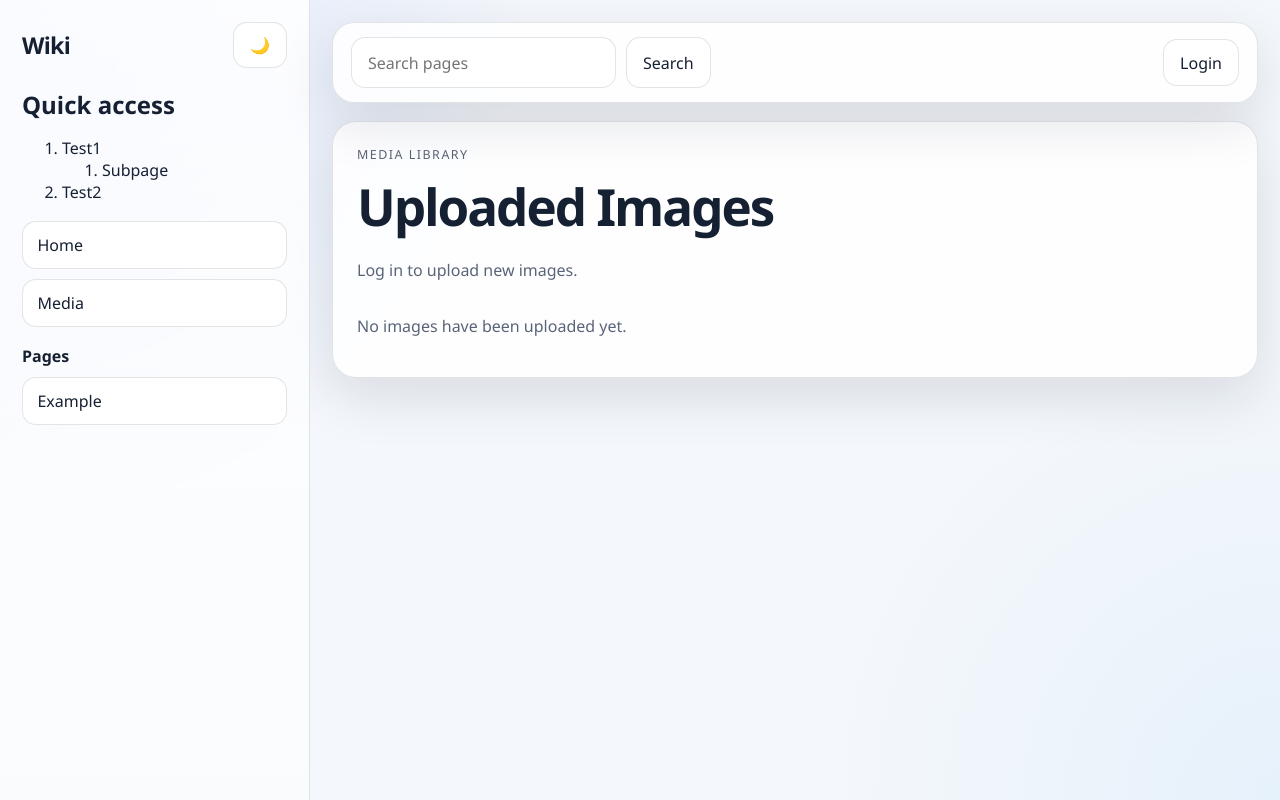
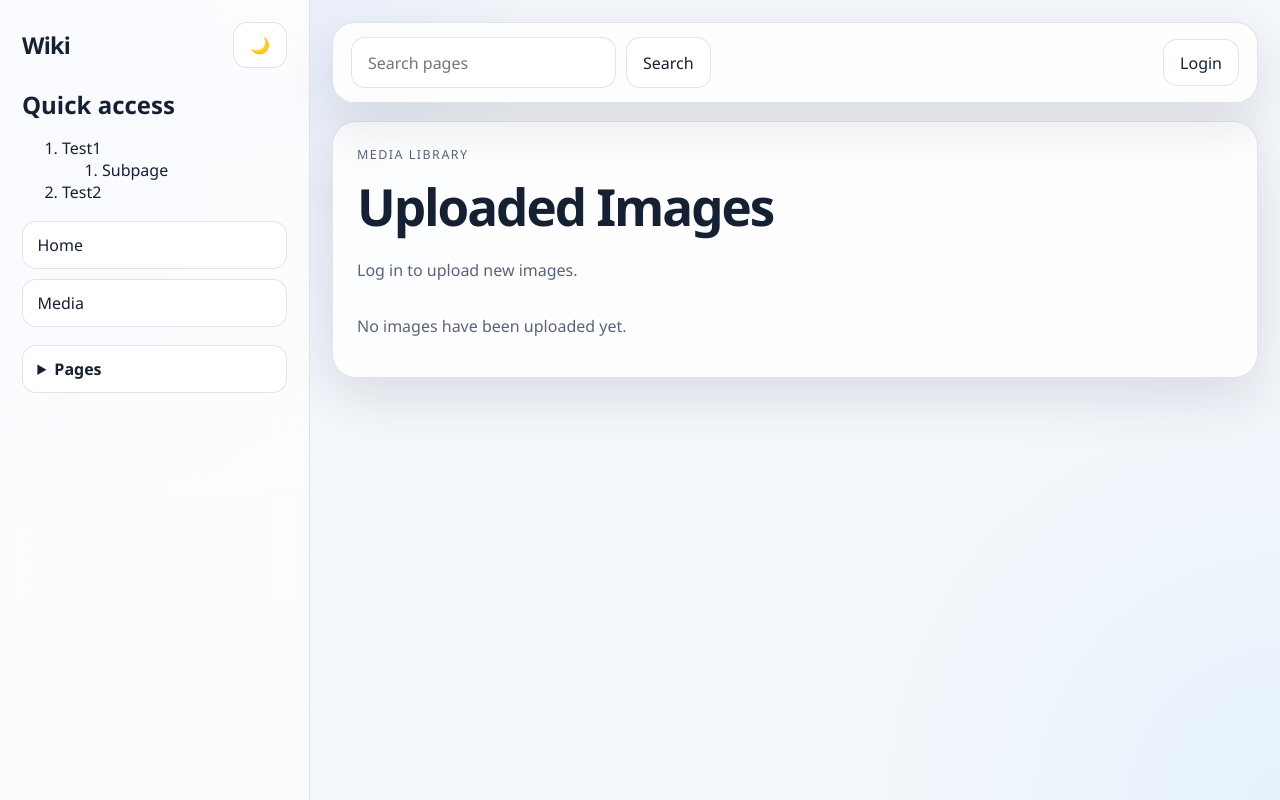
Before and after one commit to MarcosNoDeFotos/python_markdown_wiki, a Flask app: page /media in a window 1280 px wide. Run offline with Flask 3, Linux system fonts and the light colour scheme; data comes from the database, SQL or seed files in the repository.

Commit message:
se modifican las rutas de acceso para que sean totalmente relativas en base a donde se ejecuta el app.py, se permite eliminar imágenes de /media y se colapsa la sección pages del menú lateral

```diff
--- a/app.py
+++ b/app.py
@@ -28,6 +28,7 @@ from flask import (
     redirect,
     render_template,
     request,
+    send_file,
     send_from_directory,
     session,
     url_for,
@@ -550,9 +551,41 @@ def media():
     return render_template("media.html", files=files, message=message, error=error)
 
 
+@app.route("/media/delete/<path:filename>", methods=["POST"])
+@login_required
+def delete_media(filename: str):
+    file_path = (UPLOADS_DIR / filename).resolve()
+    uploads_root = UPLOADS_DIR.resolve()
+    if uploads_root not in file_path.parents or file_path.suffix.lower() not in IMAGE_EXTENSIONS:
+        abort(404)
+    if not file_path.is_file():
+        abort(404)
+
+    file_path.unlink()
+    return redirect(url_for("media"))
+
+
 @app.route("/uploads/<path:filename>")
 def uploads(filename: str):
-    return send_from_directory(UPLOADS_DIR, filename)
+    file_path = UPLOADS_DIR / filename
+    if not file_path.exists():
+        return f"No existe: {file_path}", 404
+    return send_file(file_path)
+
+
+def save_uploaded_image(uploaded) -> tuple[str | None, str | None]:
+    if uploaded is None or not uploaded.filename:
+        return None, "Select a valid image."
+
+    original_name = secure_filename(uploaded.filename)
+    suffix = Path(original_name).suffix.lower()
+    if suffix not in IMAGE_EXTENSIONS:
+        return None, "Format not allowed. Use png, jpg, jpeg, gif, webp, or svg."
+
+    filename = f"{secrets.token_hex(12)}{suffix}"
+    uploaded.save(UPLOADS_DIR / filename)
+    return filename, None
+
 
 
 @app.route("/api/uploads/image", methods=["POST"])
--- a/paths.py
+++ b/paths.py
@@ -1,6 +1,7 @@
 from pathlib import Path
+BASE_DIR = Path(__file__).resolve().parent
 
-DATA_DIR = Path("data")
+DATA_DIR = BASE_DIR / "data"
 PAGES_DIR = DATA_DIR / "pages"
 UPLOADS_DIR = DATA_DIR / "uploads"
 DB_PATH = DATA_DIR / "wiki.sqlite3"
--- a/static/style.css
+++ b/static/style.css
@@ -157,6 +157,10 @@ html[data-theme="dark"] .sidebar {
   gap: 10px;
 }
 
+.page-links {
+  padding-left: 14px;
+}
+
 .sidebar-nav a,
 .page-links a {
   padding: 0.75rem 0.9rem;
@@ -172,8 +176,17 @@ html[data-theme="dark"] .sidebar {
   box-shadow: 0 10px 30px var(--accent-soft);
 }
 
-.sidebar-pages h2 {
-  font-size: 1rem;
+.sidebar-pages summary {
+  cursor: pointer;
+  padding: 0.75rem 0.9rem;
+  border: 1px solid var(--line);
+  border-radius: 14px;
+  background: var(--surface);
+  font-weight: 700;
+  list-style-position: inside;
+}
+
+.sidebar-pages[open] summary {
   margin-bottom: 10px;
 }
 
@@ -417,6 +430,10 @@ html[data-theme="dark"] .sidebar {
   padding: 16px;
 }
 
+.image-card-body form {
+  margin-top: 4px;
+}
+
 .user-chip {
   padding: 0.6rem 0.8rem;
   border-radius: 999px;
--- a/templates/base.html
+++ b/templates/base.html
@@ -30,14 +30,14 @@
           {% endif %}
         </nav>
 
-        <div class="sidebar-pages">
-          <h2>Pages</h2>
+        <details class="sidebar-pages">
+          <summary>Pages</summary>
           <div class="page-links">
             {% for item in sidebar_pages %}
               <a href="{{ url_for('view_page', identifier=item['identifier']) }}">{{ item['title'] }}</a>
             {% endfor %}
           </div>
-        </div>
+        </details>
       </aside>
 
       <main class="main-content">
--- a/templates/media.html
+++ b/templates/media.html
@@ -33,6 +33,11 @@
           <div class="image-card-body">
             <strong>{{ file }}</strong>
             <code>{{ url_for('uploads', filename=file) }}</code>
+            {% if current_user %}
+              <form action="{{ url_for('delete_media', filename=file) }}" method="post" onsubmit="return confirm('¿Eliminar esta imagen?');">
+                <button type="submit" class="danger-button">Eliminar imagen</button>
+              </form>
+            {% endif %}
           </div>
         </article>
       {% else %}
```
